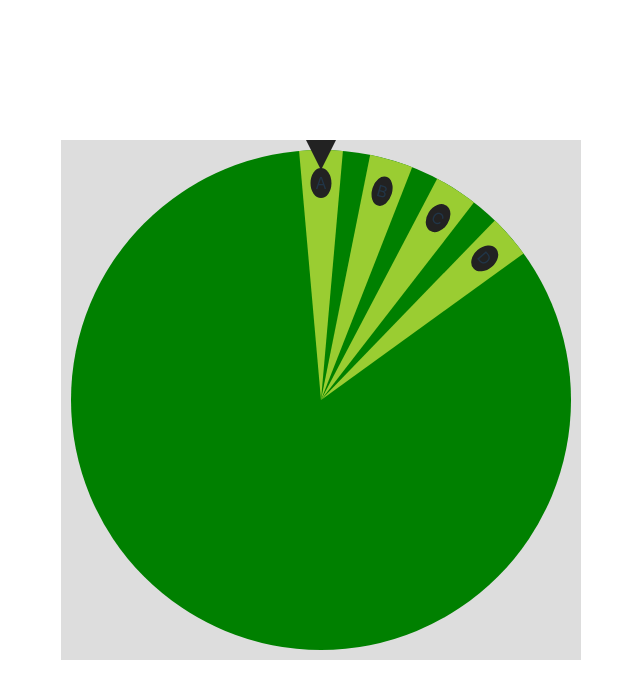
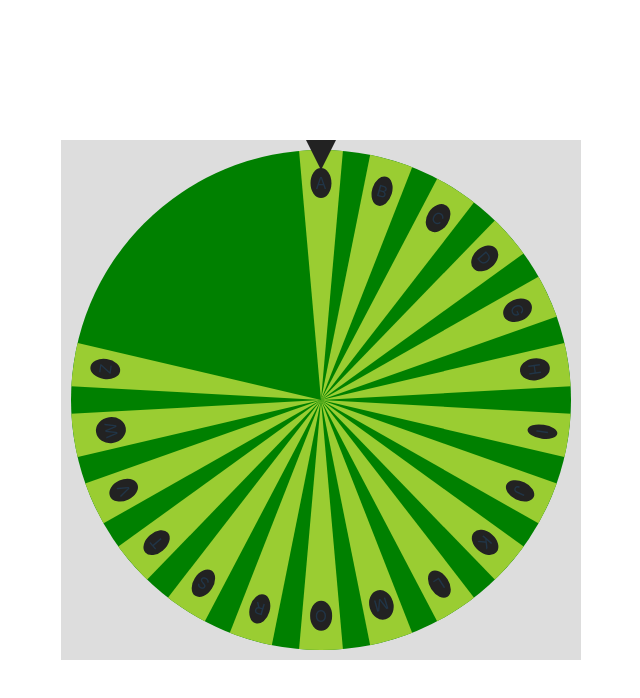
Before and after one commit to Bladgroen/Okapi-Wheel-of-fortune, a Vue app: page / in a window 1280 px wide. Shown: the top 698 px of the page, without its empty margins (319-959 px from the left). Built offline with nearby package versions, Linux system fonts and the light colour scheme.

Commit message:
🗃️added localstorage

```diff
--- a/src/App.vue
+++ b/src/App.vue
@@ -1,9 +1,9 @@
 <script setup lang="ts">
-import HelloWorld from "./components/HelloWorld.vue";
+import Wheel from "./components/Wheel.vue";
 </script>
 
 <template>
-  <HelloWorld />
+  <Wheel />
 </template>
 
 <style scoped>
--- a/src/components/HelloWorld.vue
+++ b/src/components/Wheel.vue
@@ -18,8 +18,26 @@
 export default {
   data() {
     return {
-      wheelPieces: ["A", "B", "C", "D"],
-      usedWheelPieces: [],
+      wheelPieces: [
+        "A",
+        "B",
+        "C",
+        "D",
+        "G",
+        "H",
+        "I",
+        "J",
+        "K",
+        "L",
+        "M",
+        "O",
+        "R",
+        "S",
+        "T",
+        "V",
+        "W",
+        "Z",
+      ],
       spinning: false,
     };
   },
@@ -36,13 +54,14 @@ export default {
         array[currentIndex] = array[randomIndex];
         array[randomIndex] = temporaryValue;
       }
-
       const firstValue = array[0];
-
-      if (this.usedWheelPieces.includes(firstValue)) {
+      const storageArray = JSON.parse(localStorage.getItem("usedWheelPieces"));
+      console.log(storageArray);
+      if (storageArray.includes(firstValue)) {
         return this.shuffle(array);
       } else {
-        this.usedWheelPieces.push(firstValue);
+        storageArray.push(firstValue);
+        localStorage.setItem("usedWheelPieces", JSON.stringify(storageArray));
         return array;
       }
     },
@@ -54,13 +73,19 @@ export default {
       this.wheelPieces = pieces;
       console.log(this.wheelPieces);
 
-      console.log(this.usedWheelPieces);
       setTimeout(() => {
         this.spinning = false;
       }, 5000);
     },
+    initStorage() {
+      let array = localStorage.getItem("usedWheelPieces");
+      if (!array) {
+        localStorage.setItem("usedWheelPieces", JSON.stringify([]));
+      }
+    },
   },
   mounted() {
+    this.initStorage();
     document.addEventListener("click", this.spinWheel);
   },
   beforeUnmount() {
```
Also changed, not shown: src/components/Drink.vue (added, +11 -0 lines).
